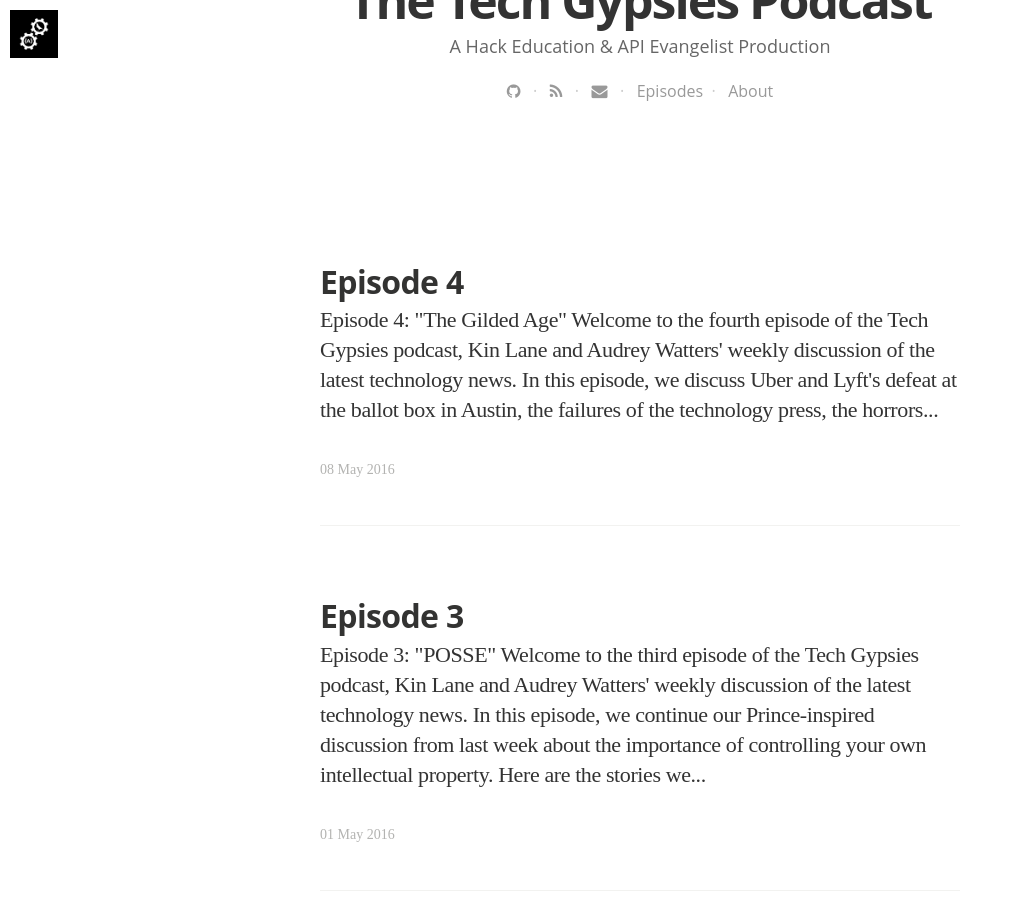
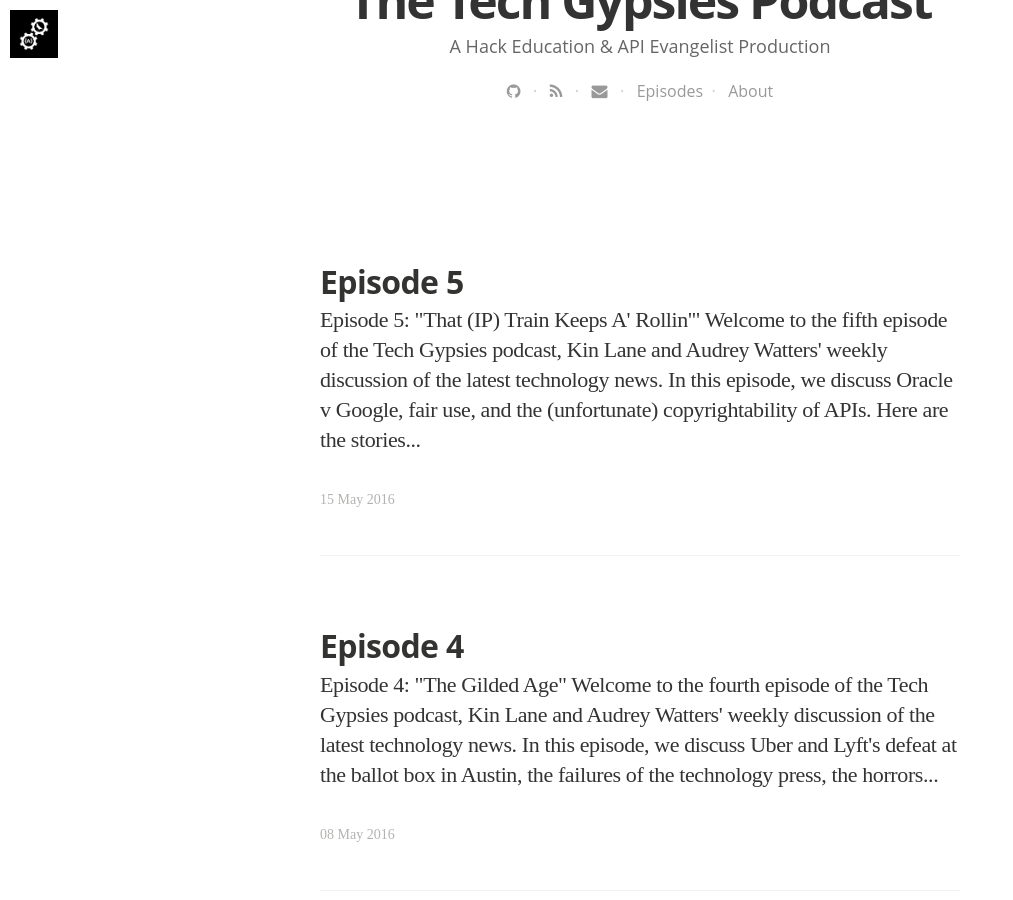
Before and after one commit to Techgypsies/podcast, a Jekyll site: the page built from blog/index.html, in a window 1280 px wide and 900 px high, scrolled down 559 px. Shown: the whole window, without its empty margins (0-1013 px from the left). Built offline with Jekyll 4.4.1, drawn with Linux system fonts in a browser that asks for light colours; nearby versions of some CDN libraries; some web fonts are replaced; the list of posts is cut into pages by our own code.

Commit message:
new post

```diff
--- /dev/null
+++ b/_posts/2016-05-15-episode-5.html
@@ -0,0 +1,28 @@
+---
+layout: post
+title: "Episode 5"
+date: 2016-05-15 08:35:00 +0000
+tags:
+image: https://s3.amazonaws.com/audreywatters/2016-05-15-gavel.jpg
+imagecredits: https://www.flickr.com/photos/60588258@N00/3293465641
+---
+<h3>Episode 5: "That (IP) Train Keeps A' Rollin'"</h3>
+<br />
+<p>Welcome to the fifth episode of the Tech Gypsies podcast, <a href="http://kinlane.com">Kin Lane</a> and <a href="http://audreywatters.com">Audrey Watters</a>' weekly discussion of the latest technology news.</p>
+
+<p>In this episode, we discuss <em>Oracle v Google</em>, fair use, and the (unfortunate) copyrightability of APIs.</p>
+
+<p><iframe width="100%" height="166" scrolling="no" frameborder="no" src="https://w.soundcloud.com/player/?url=https%3A//api.soundcloud.com/tracks/264250088&amp;color=ff5500&amp;auto_play=false&amp;hide_related=false&amp;show_comments=true&amp;show_user=true&amp;show_reposts=false"></iframe>
+</p>
+
+<p>Here are the stories we discussed:</p>
+<ul>
+<li>"<a href="http://motherboard.vice.com/read/googles-lawyers-tried-to-explain-apis-to-a-jury-using-a-physical-filing-cabinet">In a $9 Billion Trial, Google's Secret Weapon Is a Filing Cabinet</a>" in Motherboard Vice</li>
+<li>"<a href="http://motherboard.vice.com/read/in-google-v-oracle-the-nerds-are-getting-owned">In Oracle v. Google, a Nerd Subculture Is on Trial</a>" in Motherboard Vice
+<li>"<a href="http://apievangelist.com/2016/05/11/oracle-vs-google-apis-are-kind-of-hard-to-understand/">Oracle vs Google: APIs Are Kind Of Hard To Understand</a>" on API Evangelist</li>
+</ul>
+
+<blockquote class="twitter-tweet" data-lang="en"><p lang="en" dir="ltr">every time you yell at me for stereotyping nerds, an angel gets thrown into a locker</p>&mdash; sarah jeong (@sarahjeong) <a href="https://twitter.com/sarahjeong/status/731538580946849792">May 14, 2016</a></blockquote>
+<script async src="//platform.twitter.com/widgets.js" charset="utf-8"></script>
+
+<p>Feedback is welcome. (Send it to Kin, not Audrey. She hates email.)</p>
--- a/index.html
+++ b/index.html
@@ -10,6 +10,6 @@
 
 <p><a href="http://podcast.techgypsi.es/blog/">Show notes</a> can also be subscribed to <a href="http://podcast.techgypsi.es/blog.xml">via RSS</a>.</p>
 
-<p><strong>Latest Episode: <a href="http://podcast.techgypsi.es/2016/05/08/episode-4">Episode 4</a></strong></p>
+<p><strong>Latest Episode: <a href="http://podcast.techgypsi.es/2016/05/15/episode-5">Episode 5</a></strong></p>
 
 <p style="text-align: right; font-size:12px"><em>Image credits: <a href="https://www.flickr.com/photos/cogdog/4246026511">Alan Levine</a></em></p>
```
